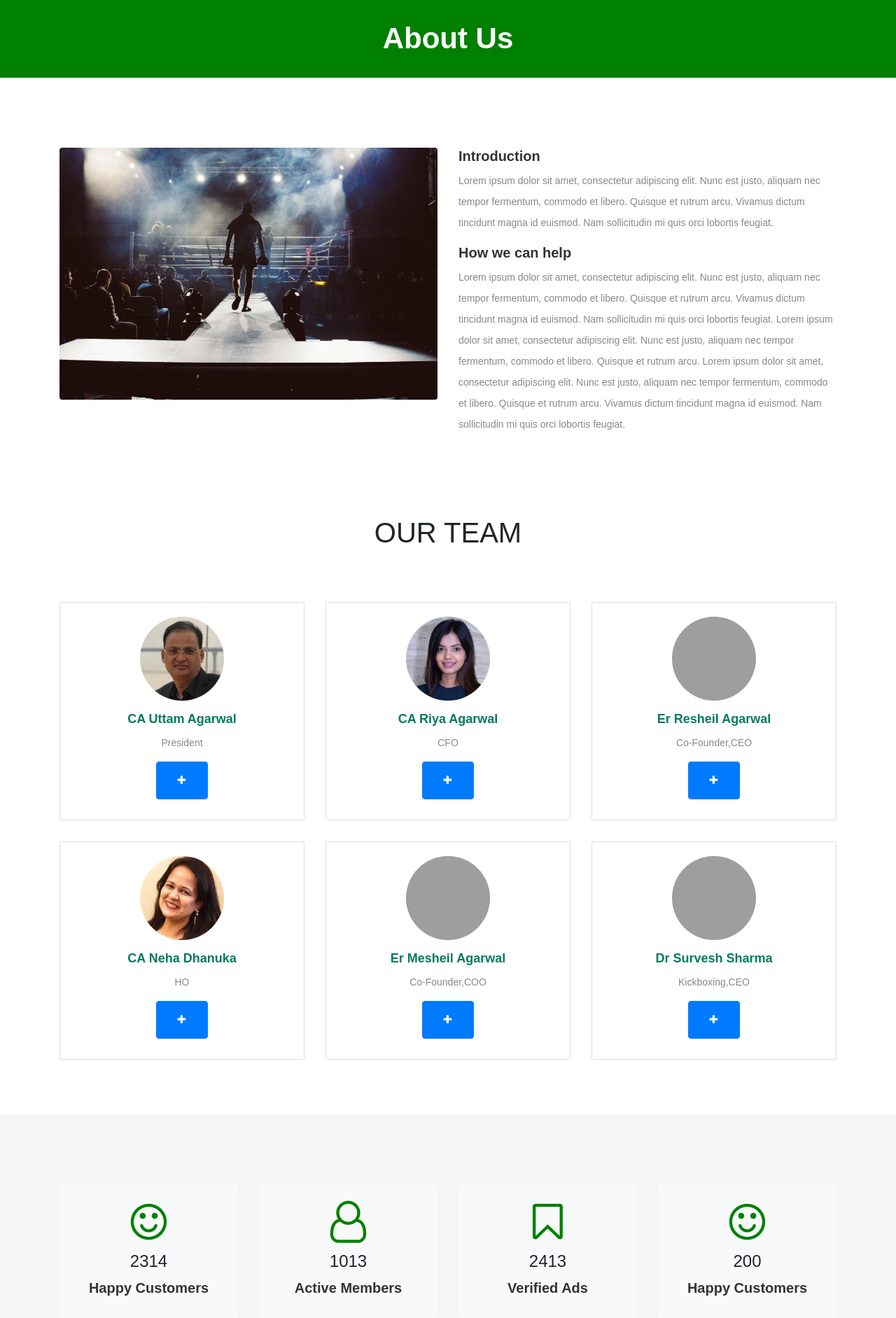
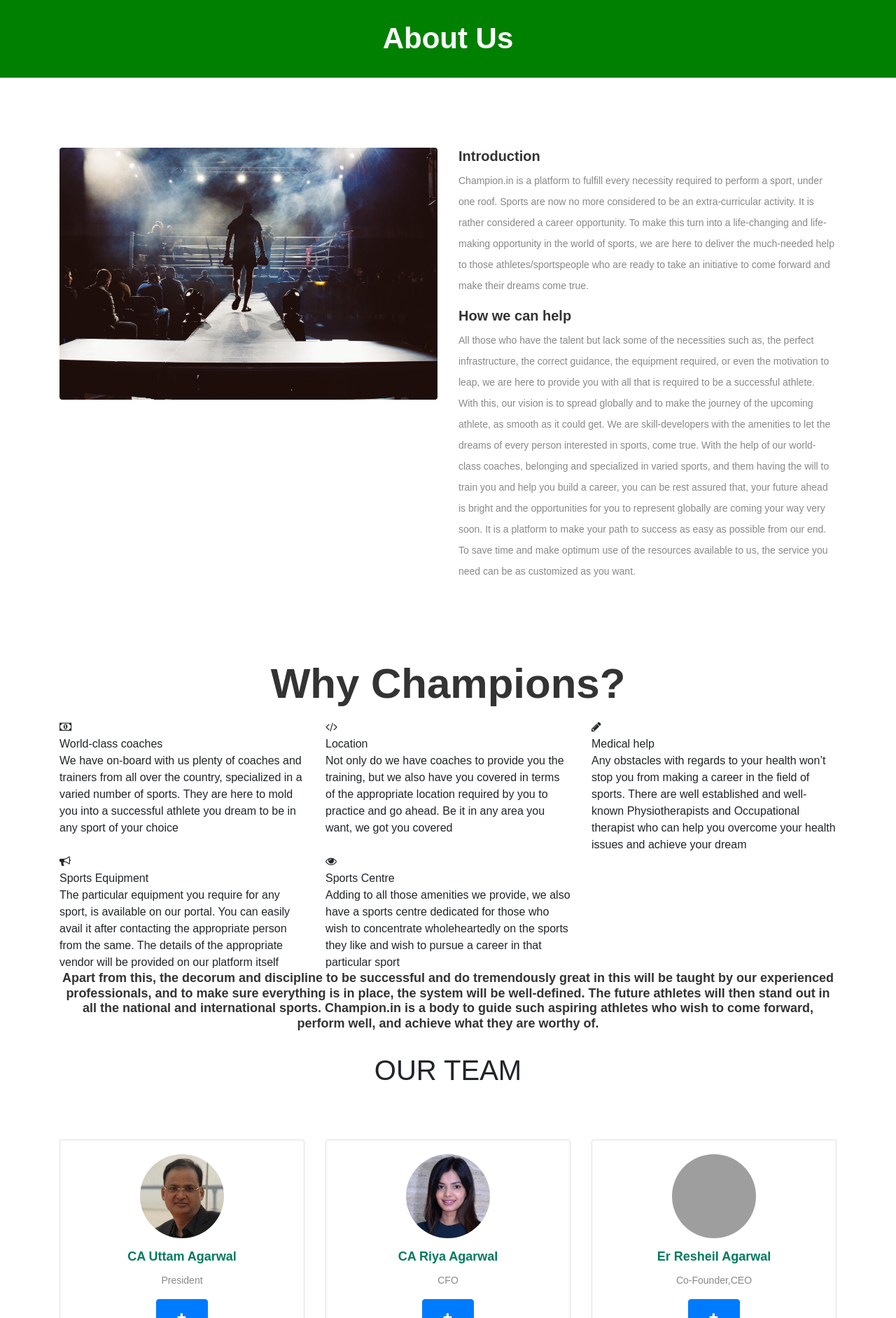
Before and after one commit to zsmisback/Champion_Broke, a PHP site: page /events/template/aboutus.php in a window 1280 px wide. Shown: the part 91-1974 px from the top of the page at 70% size. Run offline with PHP 8.4, Linux system fonts and the light colour scheme; some libraries are stand-ins or nearby versions; some web fonts are replaced; grey boxes are pictures that could not be loaded.

Commit message:
Updated Title,Know More about us,footer about,footer

```diff
--- a/events/template/aboutus.php
+++ b/events/template/aboutus.php
@@ -26,25 +26,95 @@
             <div class="col-lg-6 pt-5 pt-lg-0">
                 <div class="about-content">
                     <h3 class="font-weight-bold">Introduction</h3>
-                    <p>Lorem ipsum dolor sit amet, consectetur adipiscing elit. Nunc est justo, aliquam nec tempor
-                        fermentum, commodo et libero. Quisque et rutrum arcu. Vivamus dictum tincidunt magna id
-                        euismod. Nam sollicitudin mi quis orci lobortis feugiat.</p>
+                    <p>Champion.in is a platform to fulfill every necessity required to perform a sport, under one roof. Sports are now no more considered to be an extra-curricular activity. It is rather considered a career opportunity. To make this turn into a life-changing and life-making opportunity in the world of sports, we are here to deliver the much-needed help to those athletes/sportspeople who are ready to take an initiative to come forward and make their dreams come true.</p>
                     <h3 class="font-weight-bold">How we can help</h3>
-                    <p>Lorem ipsum dolor sit amet, consectetur adipiscing elit. Nunc est justo, aliquam nec tempor
-                        fermentum, commodo et libero. Quisque et rutrum arcu. Vivamus dictum tincidunt magna id
-                        euismod. Nam sollicitudin mi quis orci lobortis feugiat. Lorem ipsum dolor sit amet,
-                        consectetur adipiscing elit. Nunc est justo, aliquam nec tempor fermentum, commodo et libero.
-                        Quisque et rutrum arcu. Lorem ipsum dolor sit amet, consectetur adipiscing elit. Nunc est
-                        justo, aliquam nec tempor fermentum, commodo et libero. Quisque et rutrum arcu. Vivamus dictum
-                        tincidunt magna id euismod. Nam sollicitudin mi quis orci lobortis feugiat.</p>
+                    <p>All those who have the talent but lack some of the necessities such as, the perfect infrastructure, the correct guidance, the equipment required, or even the motivation to leap, we are here to provide you with all that is required to be a successful athlete. With this, our vision is to spread globally and to make the journey of the upcoming athlete, as smooth as it could get. We are skill-developers with the amenities to let the dreams of every person interested in sports, come true. With the help of our world-class coaches, belonging and specialized in varied sports, and them having the will to train you and help you build a career, you can be rest assured that, your future ahead is bright and the opportunities for you to represent globally are coming your way very soon.
+It is a platform to make your path to success as easy as possible from our end. To save time and make optimum use of the resources available to us, the service you need can be as customized as you want.
+</p>
                 </div>
             </div>
         </div>
     </div>
 </section>
 
+<section id="services" class="current">
+    <div class="services-top">
+        <div class="container bootstrap snippet">
+            <div class="row text-center">
+                <div class="col-sm-12 col-md-12 col-md-12">
 
+                    <h2 style="font-size: 60px;line-height: 60px;margin-bottom: 20px;font-weight: 900;">Why Champions?</h2>
 
+                </div>
+            </div>
+            <div class="row">
+                <div class="col-md-offset-1 col-sm-12 col-md-12 col-md-10">
+                    <div class="services-list">
+                        <div class="row">
+                            <div class="col-sm-6 col-md-4 col-md-4">
+                                <div class="service-block" style="visibility: visible;">
+                                    <div class="ico fa fa-money highlight"></div>
+                                    <div class="text-block">
+                                        <div class="name">World-class coaches</div>
+
+                                        <div>We have on-board with us plenty of coaches and trainers from all over the country, specialized in a varied number of sports. They are here to mold you into a successful athlete you dream to be in any sport of your choice</div>
+                                    </div>
+                                </div>
+                            </div>
+                            <div class="col-sm-6 col-md-4 col-md-4">
+                                <div class="service-block" style="visibility: visible;">
+                                    <div class="ico fa fa-code highlight"></div>
+                                    <div class="text-block">
+                                        <div class="name">Location</div>
+
+                                        <div>Not only do we have coaches to provide you the training, but we also have you covered in terms of the appropriate location required by you to practice and go ahead. Be it in any area you want, we got you covered</div>
+                                    </div>
+                                </div>
+                            </div>
+                            <div class="col-sm-6 col-md-4 col-md-4">
+                                <div class="service-block" style="visibility: visible;">
+                                    <div class="ico fa fa-pencil highlight"></div>
+                                    <div class="text-block">
+                                        <div class="name">Medical help</div>
+
+                                        <div>Any obstacles with regards to your health won’t stop you from making a career in the field of sports. There are well established and well-known Physiotherapists and Occupational therapist who can help you overcome your health issues and achieve your dream</div>
+                                    </div>
+                                </div>
+                            </div>
+                            <div class="col-sm-6 col-md-4 col-md-4">
+                                <div class="service-block" style="visibility: visible;">
+                                    <div class="ico fa fa-bullhorn highlight"></div>
+                                    <div class="text-block">
+                                        <div class="name">Sports Equipment</div>
+
+                                        <div>The particular equipment you require for any sport, is available on our portal. You can easily avail it after contacting the appropriate person from the same. The details of the appropriate vendor will be provided on our platform itself</div>
+                                    </div>
+                                </div>
+                            </div>
+                            <div class="col-sm-6 col-md-4 col-md-4">
+                                <div class="service-block" style="visibility: visible;">
+                                    <div class="ico fa fa-eye highlight"></div>
+                                    <div class="text-block">
+                                        <div class="name">Sports Centre</div>
+
+                                        <div>Adding to all those amenities we provide, we also have a sports centre dedicated for those who wish to concentrate wholeheartedly on the sports they like and wish to pursue a career in that particular sport </div>
+                                    </div>
+                                </div>
+                            </div>
+
+                        </div>
+                    </div>
+                </div>
+            </div>
+        </div>
+    </div>
+</section>
+<div class="container">
+<h4 class="text-center">Apart from this, the decorum and discipline to be successful and do tremendously great in this will be taught by our experienced professionals, and to make sure everything is in place, the system will be well-defined.
+The future athletes will then stand out in all the national and international sports. Champion.in is a body to guide such aspiring athletes who wish to come forward, perform well, and achieve what they are worthy of.
+</h4>
+</div>
+<br>
 <section id="team" class="pb-5">
     <div class="container">
         <h5 class="section-title h1">OUR TEAM</h5>
--- a/events/template/includes/footer.php
+++ b/events/template/includes/footer.php
@@ -12,9 +12,7 @@
           <!-- footer logo -->
           <!--<img src="images/logo.png" alt="">-->
           <!-- description -->
-          <p class="alt-color">Lorem ipsum dolor sit amet, consectetur adipisicing elit, sed do eiusmod tempor
-            incididunt ut labore et dolore magna aliqua. Ut enim ad minim veniam, quis nostrud exercitation ullamco
-            laboris nisi ut aliquip ex ea commodo consequat.</p>
+          <p class="alt-color">To build a platform for the Athletes - Empowering Indian talents by developing skills, utilizing experiences and other sports resources under one roof.</p>
         </div>
       </div>
       <!-- Link list -->
@@ -31,25 +29,30 @@
         </div>
       </div>
       <!-- Link list -->
+	  <div class="col-lg-2 col-md-3 offset-md-1 offset-lg-0">
+        <div class="block">
+          <h4>Quick Links</h4>
+          <ul>
+		   <li><a href="../index.php?page=home">Home</a></li>
 	  <?php
 
 	 if(!isset($_SESSION['uid']) || !$_SESSION['uid'])
 	 {
 	   echo'
-	  <div class="col-lg-2 col-md-3 offset-md-1 offset-lg-0">
-        <div class="block">
-          <h4>Quick Links</h4>
-          <ul>
+
             <li><a href="../infra/index.php?page=home">Infrastructure</a></li>
             <li><a href="../trainer/index.php?page=home">Trainers</a></li>
-            <li><a href="../vendor/index.php?page=home">Vendors</a></li>
+            <li><a href="../vendor/index.php?page=home">Vendors</a></li>';
+			}
+
+		?>
             <li><a href="../events/index.php?page=home">Events</a></li>
            </ul>
         </div>
-      </div>';
-	 }
+      </div>
 
-	  ?>
+
+
       <!-- Promotion
       <div class="col-lg-4 col-md-7">
         App promotion
--- a/trainer/index.php
+++ b/trainer/index.php
@@ -68,6 +68,7 @@ function contactus(){
 	$random_id = generateRandomString();
 	if($_SERVER['REQUEST_METHOD'] == 'POST')
 	{
+
 			if($_POST['vpcode'] == "champion")
 			{
 			include("savedata.php");
@@ -76,6 +77,8 @@ function contactus(){
 			{
 			$error_mysql = "Wrong Vpcode";
 			}
+
+
 	}
 	include(TEMPLATE_PATH."contactus.php");
 }
```
Also changed, not shown: events/template/home.php (+4 -3 lines), trainer/template/home.php (+5 -4 lines), trainer/template/includes/footer.php (+15 -12 lines). Lines whose indentation alone changed are shown as unchanged.
